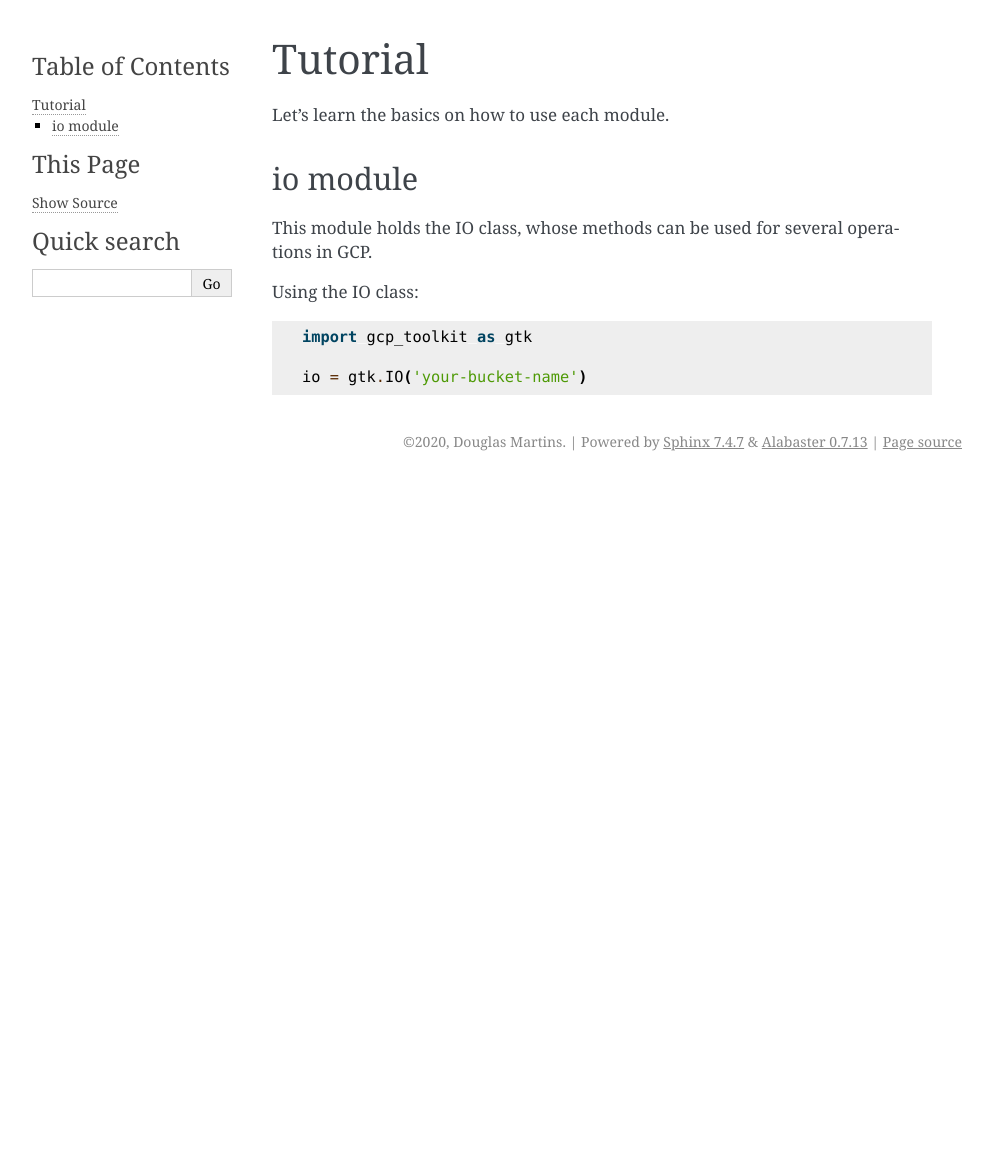
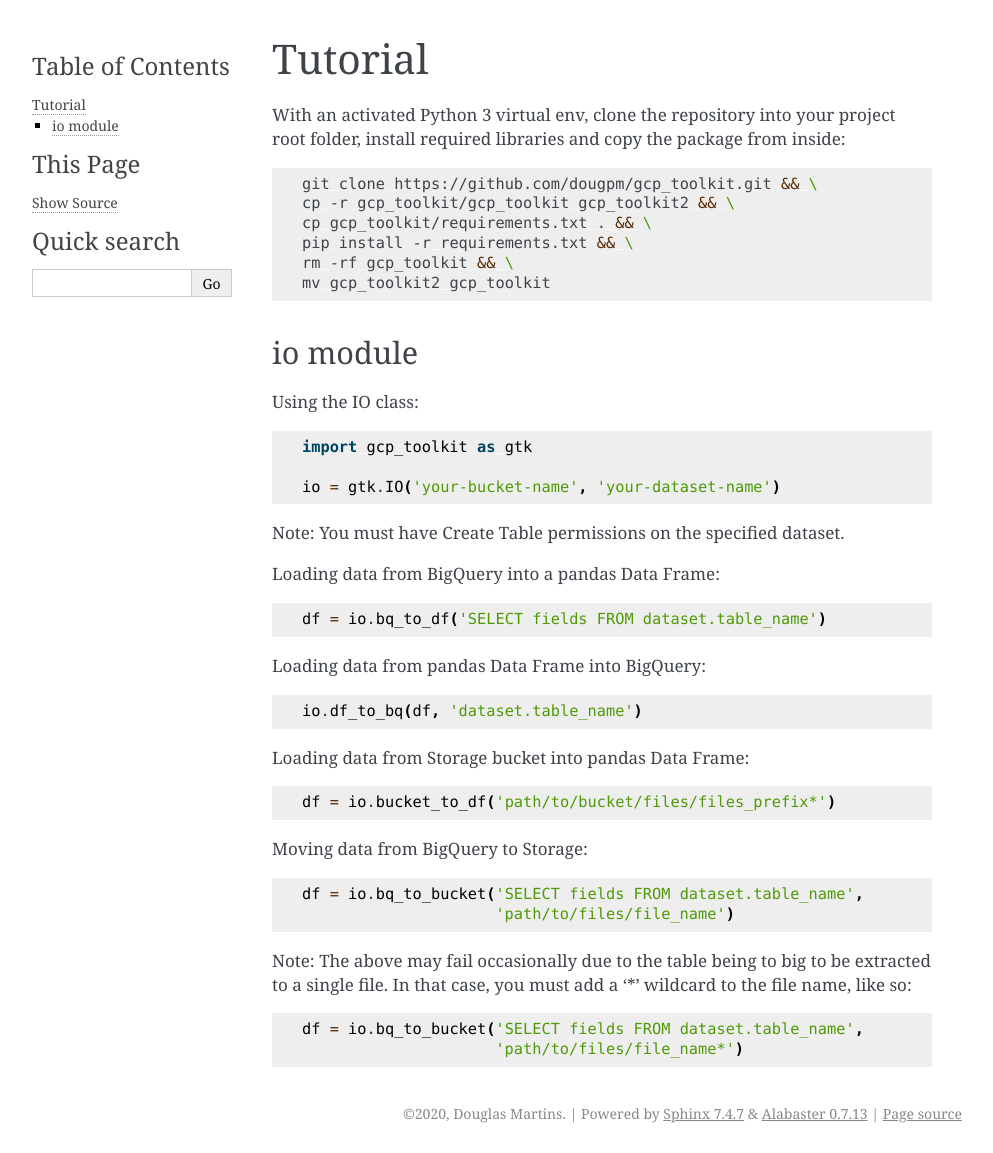
Before and after one commit to dougpm/gcp_toolkit, a Sphinx documentation site: the page built from docs/tutorial.rst, in a window 1280 px wide. Shown: the whole page, without its empty margins (148-1141 px from the left). Built offline with Sphinx 7.4.7, drawn with Linux system fonts in a browser that asks for light colours; before the commit the page ends 900 px from its top, so only the background shows below that.

Commit message:
tutorial work

```diff
--- a/docs/tutorial.rst
+++ b/docs/tutorial.rst
@@ -1,12 +1,19 @@
 Tutorial
 ========
 
-Let's learn the basics on how to use each module.
+With an activated Python 3 virtual env, clone the repository into your project root folder, install required libraries and copy the package from inside:
+
+.. code-block:: bash
+
+    git clone https://github.com/dougpm/gcp_toolkit.git && \
+    cp -r gcp_toolkit/gcp_toolkit gcp_toolkit2 && \
+    cp gcp_toolkit/requirements.txt . && \
+    pip install -r requirements.txt && \
+    rm -rf gcp_toolkit && \
+    mv gcp_toolkit2 gcp_toolkit
 
 io module
---------
-
-This module holds the IO class, whose methods can be used for several operations in GCP.
+---------
 
 Using the IO class:
 
@@ -14,4 +21,39 @@ Using the IO class:
 
     import gcp_toolkit as gtk
 
-    io = gtk.IO('your-bucket-name')
+    io = gtk.IO('your-bucket-name', 'your-dataset-name')
+
+Note: You must have Create Table permissions on the specified dataset.
+
+Loading data from BigQuery into a pandas Data Frame:
+
+.. code-block:: python
+
+    df = io.bq_to_df('SELECT fields FROM dataset.table_name')
+
+Loading data from pandas Data Frame into BigQuery:
+
+.. code-block:: python
+
+    io.df_to_bq(df, 'dataset.table_name')
+
+Loading data from Storage bucket into pandas Data Frame:
+
+.. code-block:: python
+
+    df = io.bucket_to_df('path/to/bucket/files/files_prefix*')
+
+Moving data from BigQuery to Storage:
+
+.. code-block:: python
+
+    df = io.bq_to_bucket('SELECT fields FROM dataset.table_name',
+                         'path/to/files/file_name')
+
+Note: The above may fail occasionally due to the table being to big to be extracted to a single file.
+In that case, you must add a '*' wildcard to the file name, like so:
+
+.. code-block:: python
+
+    df = io.bq_to_bucket('SELECT fields FROM dataset.table_name',
+                         'path/to/files/file_name*')
```
Also changed, not shown: README.md (+5 -2 lines), docs/index.rst (+2 -8 lines), 1 other file.
